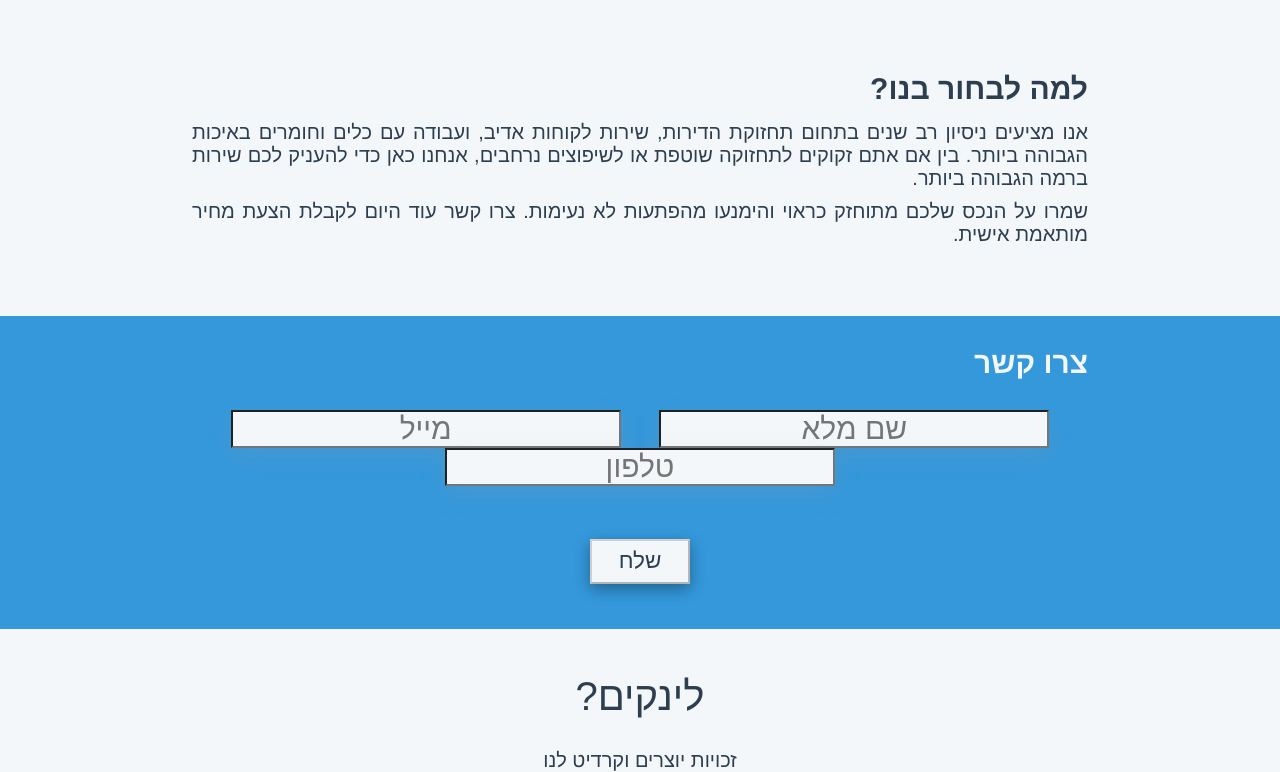
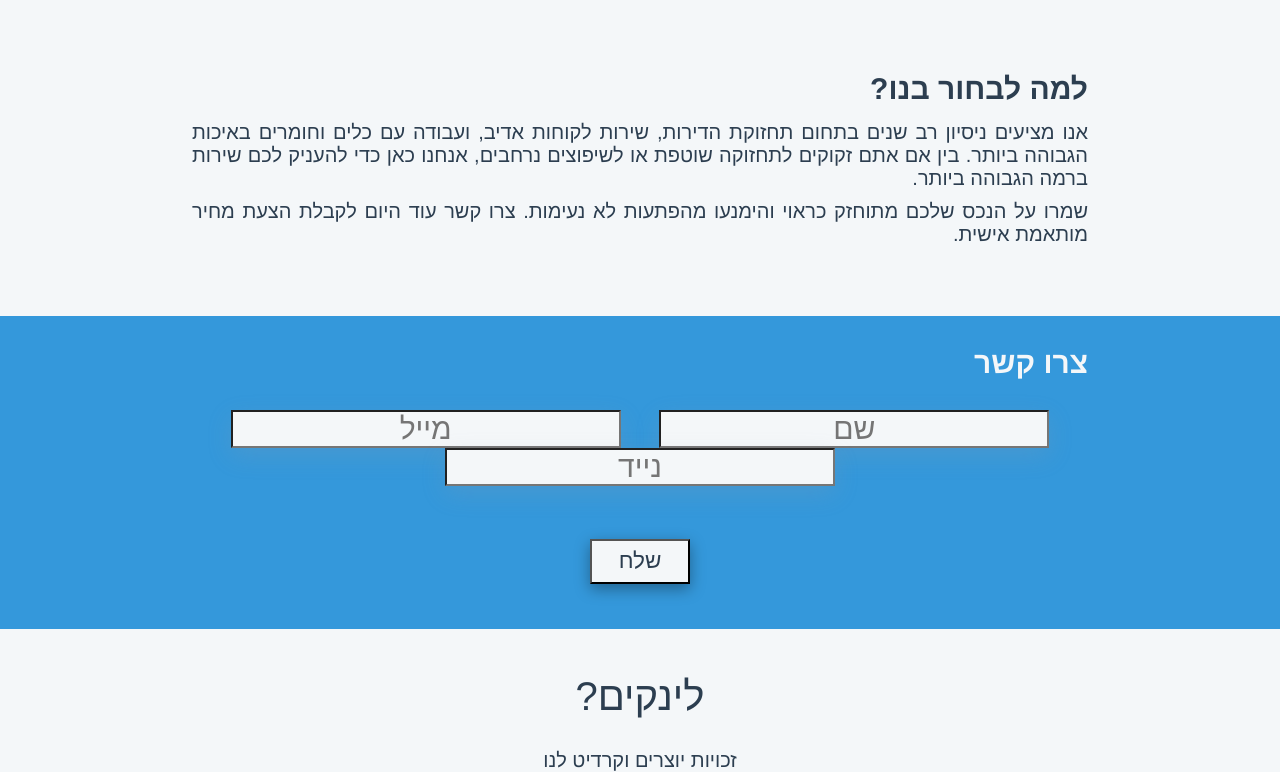
Before and after one commit to Israel0608/landing, a React (Create React App) app: page / in a window 1280 px wide. Shown: the part 2111-2883 px from the top of the page. Built offline with nearby package versions, Linux system fonts and the light colour scheme.

Commit message:
fixed form

```diff
--- a/src/Components/ContactsForm/Contact.tsx
+++ b/src/Components/ContactsForm/Contact.tsx
@@ -1,69 +1,50 @@
 import React, { useState } from 'react';
-import Contact from '../../Models/Contact';
-import ContactModel from '../../Models/Contact'; // אם יש ייבוא נוסף שדרוש עבור המודל
 import './Contact.scss';
+import { useForm } from '@formspree/react';
 
 
 const ContactForm: React.FC = () => {
-  const [contact, setContact] = useState<ContactModel>({
-    name: '',
-    email: '',
-    phone: '',
-    message: '',
-  });
 
-  const handleChange = (e: React.ChangeEvent<HTMLInputElement>) => {
-    const { name, value } = e.target;
-    setContact({ ...contact, [name]: value });
-  };
+  const [state, handleSubmit] = useForm("xxxxxx"); //xkgnnbgw
 
-  const handleSubmit = (e: React.FormEvent) => {
-    e.preventDefault();
-    console.log('Form submitted:', contact);
-    // כאן תוכל להוסיף פונקציה לשלוח את הנתונים לשרת או לכל מערכת אחרת
-  };
-
-  const contactOptions: Contact[] = [
-    new Contact("Phone", "(+972)54-566-9236", "tel:0545669236", "phone-book.png"),
-    new Contact("Email", "yitzhakveliran18@gmail.com", "mailto:yitzhakveliran18@gmail.com", "mail.png"),
-  ];
+  if (state.succeeded) {
+    return <p>המידע התקבל אצלנו, בקרוב נהיה בקשר!</p>;
+  }
 
   return (
     <form onSubmit={handleSubmit} className='form'>
       <h2>צרו קשר</h2>
       <div className="inputs-container">
         <input
+          required
           type="text"
           name="name"
+          id="name"
           minLength={2}
           maxLength={15}
-          placeholder="שם מלא"
-          value={contact.name}
-          onChange={handleChange}
-          required
+          placeholder="שם"
         />
         <input
+          required
           type="email"
           name="email"
+          id="email"
           minLength={2}
           maxLength={30}
           placeholder="מייל"
-          value={contact.email}
-          onChange={handleChange}
-          required
         />
         <input
+          required
           type="tel"
-          name="phone"
+          name="tel"
+          id="tel"
           minLength={9}
           maxLength={15}
-          placeholder="טלפון"
-          value={contact.phone}
-          onChange={handleChange}
-          required
+          placeholder="נייד"
         />
       </div>
-      <button type="submit" disabled={true}>
+
+      <button type="submit" disabled={state.submitting}>
         שלח
       </button>
     </form>
```
Also changed, not shown: src/Components/ContactsForm/Contact.scss (+0 -141 lines).
